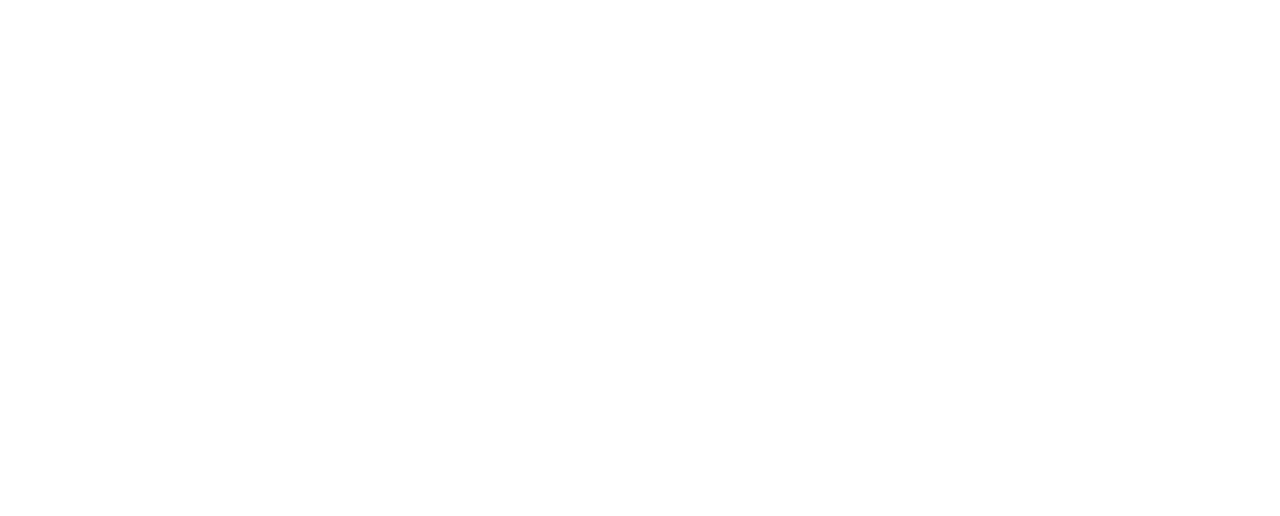
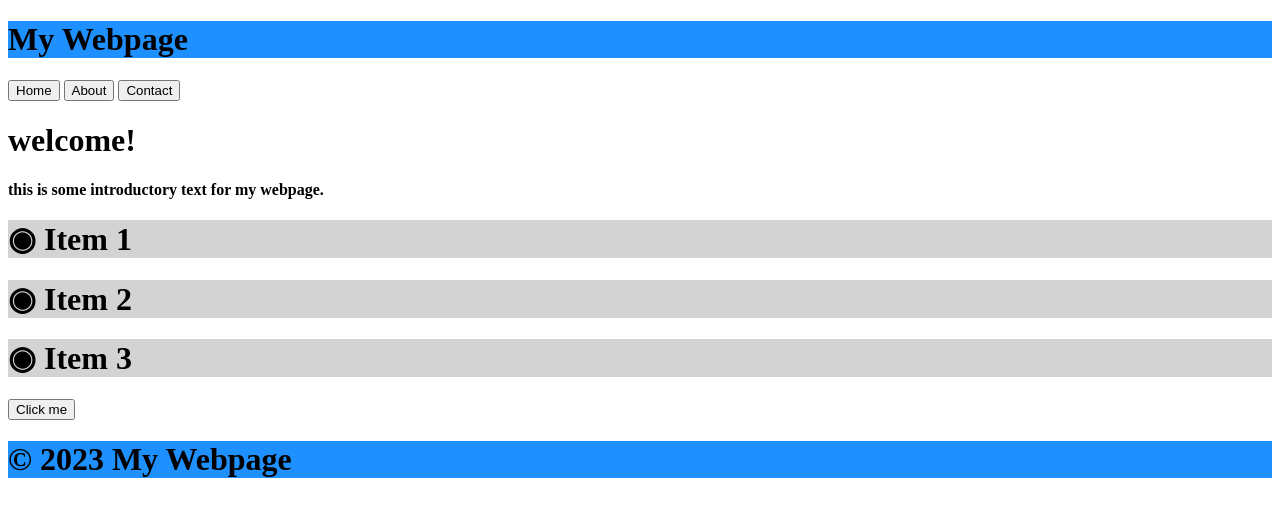
Before and after one commit to KarimAlMaghribi/hamzaAndAnas, a plain HTML site: page htmlProject/index.html in a window 1280 px wide. Drawn offline with Linux system fonts and the light colour scheme.

Commit message:
create index.html

```diff
--- a/htmlProject/index.html
+++ b/htmlProject/index.html
@@ -2,9 +2,19 @@
 <html lang="en">
 <head>
     <meta charset="UTF-8">
-    <title>Title</title>
+    <title>My Webpage </title>
 </head>
 <body>
-
+<h1 style="background-color:DodgerBlue;"> My Webpage </h1>
+<button > Home </button>
+<button >About</button>
+<button >Contact</button>
+<h1>welcome!</h1>
+<h1 style="font-size:100%;">this is some introductory text for my webpage.</h1>
+<h1 style="background-color:LightGray;">◉ Item 1</h1>
+<h1 style="background-color:LightGray;">◉ Item 2</h1>
+<h1 style="background-color:LightGray;">◉ Item 3</h1>
+<button style="background-color:dark;">Click me</button>
+<h1 style="background-color:DodgerBlue;"> © 2023 My Webpage </h1>
 </body>
 </html>
```
